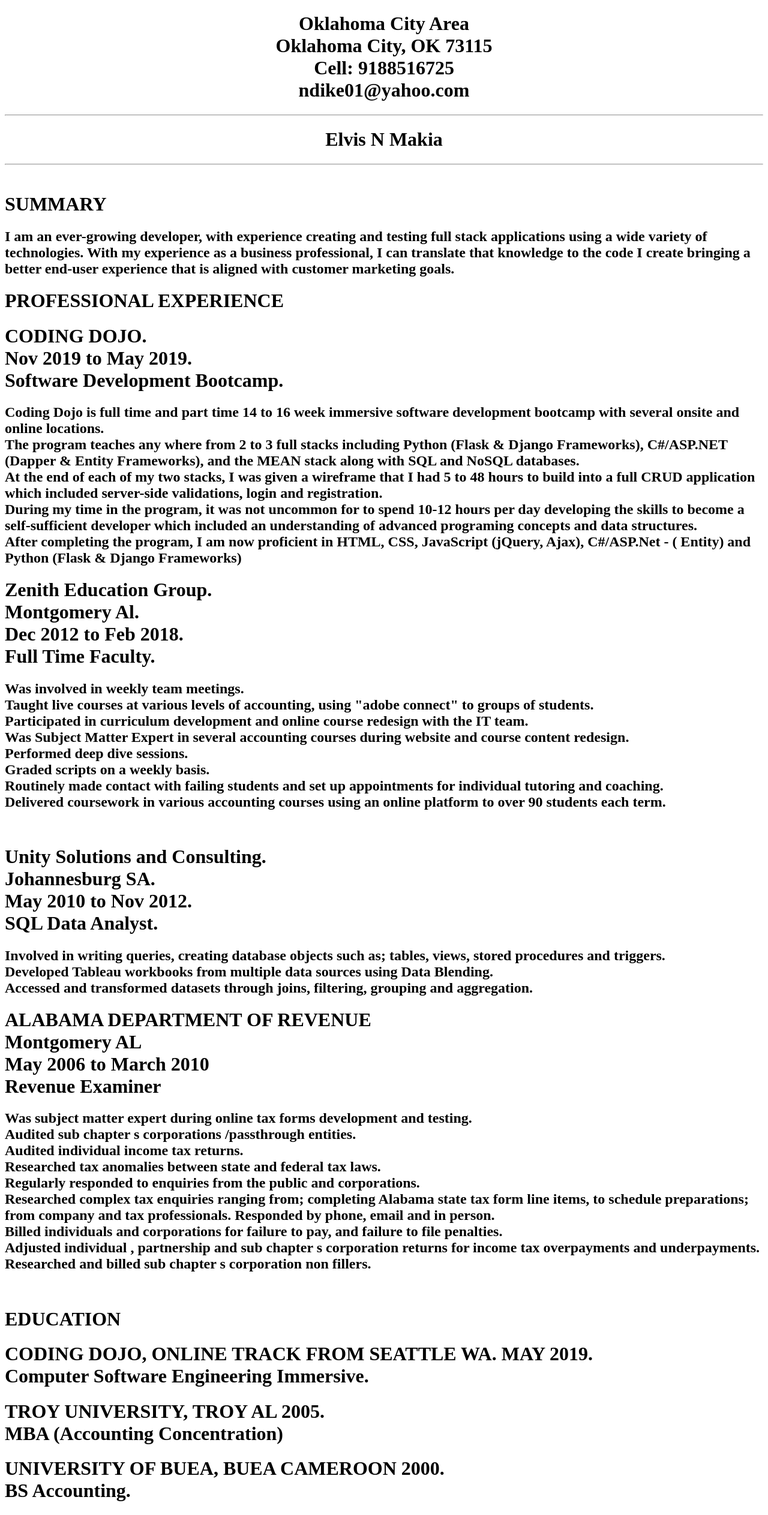
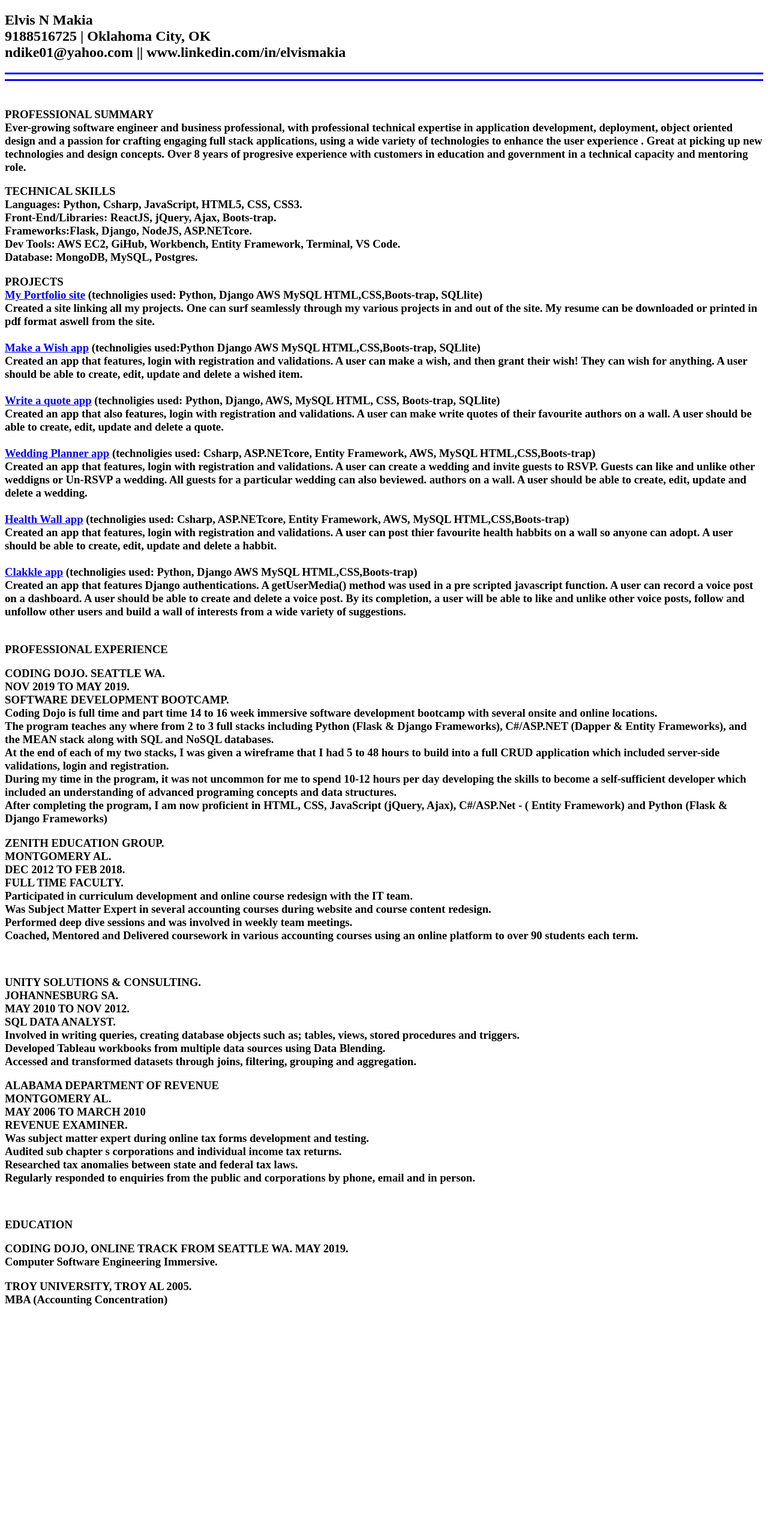
Before and after one commit to elvis-NM/my-portfolio, a Django app: template apps/portfolio/templates/portfolio/resume.html in a window 1280 px wide. Shown: the whole page at 60% size. After the commit the page ends 2177 px from the top, so only its background shows below. Run offline with Django 3.2, Linux system fonts and the light colour scheme; the template is opened without the code that fills it, so the values that code supplies are empty.

Commit message:
initial commit

```diff
--- a/apps/portfolio/templates/portfolio/resume.html
+++ b/apps/portfolio/templates/portfolio/resume.html
@@ -8,104 +8,144 @@
     <title>Document</title>
 
     <style>
-        .address {
-            text-align: center;
-        }
 
-        .Name {
-            text-align: center;
-        }
+
     </style>
 </head>
 
 <body>
     <div class="container">
 
-        <h1 class="address">
-            Oklahoma City Area <br>
-            Oklahoma City, OK 73115<br>
-            Cell: 9188516725<br>
-            ndike01@yahoo.com<br>
 
-        </h1>
-        <hr>
+        <h2><strong>Elvis N Makia</strong> <br>
+            9188516725 | Oklahoma City, OK<br> ndike01@yahoo.com || www.linkedin.com/in/elvismakia
+        </h2>
+        <hr margin-top="0px" size="3px" color="blue" nonshade>
+        <hr margin-top="0px" size="3px" color="blue" nonshade> <br>
 
-        <h1 class="Name"><strong>Elvis N Makia</strong></h1>
+        <h3> <strong>PROFESSIONAL SUMMARY</strong> <br>
+            Ever-growing software engineer and business professional, with professional technical expertise in
+            application development, deployment, object oriented design and a passion for crafting engaging full
+            stack applications, using a wide
+            variety of technologies to enhance the user experience . Great at picking up new technologies and design
+            concepts. Over 8 years of progresive experience with customers in education and government in a
+            technical
+            capacity and mentoring role.
+        </h3>
 
-        <hr>
-        <br>
+        <h3><strong>TECHNICAL SKILLS </strong><br> Languages: Python, Csharp, JavaScript, HTML5, CSS, CSS3.<br>
+            Front-End/Libraries: ReactJS, jQuery, Ajax, Boots-trap.<br>
+            Frameworks:Flask, Django, NodeJS, ASP.NETcore.<br>
+            Dev Tools: AWS EC2, GiHub, Workbench, Entity Framework, Terminal, VS Code.<br>
+            Database: MongoDB, MySQL, Postgres.</h3>
 
-        <h1> <strong>SUMMARY</strong> </h1>
-        <h2>I am an ever-growing developer, with experience creating and testing full stack applications using a wide
-            variety of technologies. With my experience as a business professional, I can translate that knowledge to
-            the code I create bringing a better end-user experience that is aligned with customer marketing goals.
-        </h2>
+        <h3><strong>PROJECTS </strong><br>
+            <a href="http://18.220.137.34">My Portfolio site</a> (technoligies used: Python, Django AWS MySQL
+            HTML,CSS,Boots-trap, SQLlite)<br>
+            Created a site linking all my projects. One can surf seamlessly through my various projects in and out of
+            the
+            site. My resume can be downloaded or printed in pdf format aswell from the site.<br><br>
 
-        <h1> <strong>PROFESSIONAL EXPERIENCE</strong></h1>
+            <a href="http://18.217.90.11">Make a Wish app</a> (technoligies used:Python Django AWS MySQL
+            HTML,CSS,Boots-trap, SQLlite)<br>
+            Created an app that features, login with registration and validations. A user can make a wish, and then
+            grant their wish! They can wish for anything.
+            A user should be able to create, edit, update and delete a wished item.<br><br>
 
-        <h1>CODING DOJO. <br> Nov 2019 to May 2019.<br>Software Development Bootcamp.</h1>
-        <h2>Coding Dojo is full time and part time 14 to 16 week immersive software development bootcamp with several
+            <a href="http://52.14.128.79">Write a quote app</a> (technoligies used: Python, Django, AWS, MySQL
+            HTML, CSS, Boots-trap, SQLlite)<br>
+            Created an app that also features, login with registration and validations. A user can make write quotes of
+            their favourite authors
+            on a wall. A user should be able to create, edit, update and delete a quote.<br><br>
+
+            <a href="http://18.222.165.8">Wedding Planner app</a> (technoligies used: Csharp, ASP.NETcore, Entity
+            Framework,
+            AWS, MySQL
+            HTML,CSS,Boots-trap)<br>
+            Created an app that features, login with registration and validations. A user can create a wedding and
+            invite
+            guests to RSVP. Guests can like and unlike other weddigns or Un-RSVP a wedding. All guests for a particular
+            wedding can also beviewed. authors
+            on a wall. A user should be able to create, edit, update and delete a wedding.<br><br>
+
+            <a href="http://18.220.54.169">Health Wall app</a> (technoligies used: Csharp, ASP.NETcore, Entity
+            Framework,
+            AWS, MySQL
+            HTML,CSS,Boots-trap)<br>
+            Created an app that features, login with registration and validations. A user can post thier favourite
+            health
+            habbits on a wall so anyone can adopt. A user should be able to create, edit, update and delete a
+            habbit.<br><br>
+
+            <a href="http://3.14.136.63">Clakkle app</a> (technoligies used: Python, Django AWS MySQL
+            HTML,CSS,Boots-trap)<br>
+            Created an app that features Django authentications. A getUserMedia() method was used in a pre scripted
+            javascript function. A user can record a voice post on a dashboard. A user
+            should be able to create and delete a
+            voice post. By its completion, a user will be able to like and unlike other voice posts, follow and unfollow
+            other users and build a wall of interests from a wide variety of suggestions. <br><br>
+
+
+
+        </h3>
+
+
+        <h3> <strong>PROFESSIONAL EXPERIENCE</strong></h3>
+
+
+        <h3><strong>CODING DOJO. SEATTLE WA. <br> NOV 2019 TO MAY 2019.<br>SOFTWARE DEVELOPMENT BOOTCAMP.</strong> <br>
+            Coding Dojo is full time and part time 14 to 16 week immersive software development bootcamp with
+            several
             onsite and online locations.<br>The program teaches any where from 2 to 3 full stacks including Python
             (Flask &
             Django Frameworks), C#/ASP.NET (Dapper & Entity Frameworks), and the MEAN stack along with SQL and NoSQL
             databases.<br>
-            At the end of each of my two stacks, I was given a wireframe that I had 5 to 48 hours to build into a full
+            At the end of each of my two stacks, I was given a wireframe that I had 5 to 48 hours to build into a
+            full
             CRUD
             application which included server-side validations, login and registration.<br>
-            During my time in the program, it was not uncommon for to spend 10-12 hours per day developing the skills to
+            During my time in the program, it was not uncommon for me to spend 10-12 hours per day developing the
+            skills to
             become a
             self-sufficient developer which included an understanding of advanced programing concepts and data
             structures.<br>
-            After completing the program, I am now proficient in HTML, CSS, JavaScript (jQuery, Ajax), C#/ASP.Net - (
-            Entity) and Python (Flask & Django Frameworks) </h2>
+            After completing the program, I am now proficient in HTML, CSS, JavaScript (jQuery, Ajax), C#/ASP.Net -
+            (
+            Entity Framework) and Python (Flask & Django Frameworks) </h3>
 
-        <h1>Zenith Education Group. <br>Montgomery Al. <br> Dec 2012 to Feb 2018. <br>Full Time Faculty.</h1>
-        <h2>
-            Was involved in weekly team meetings.<br>
-            Taught live courses at various levels of accounting, using "adobe connect" to groups of students.<br>
+        <h3><strong>ZENITH EDUCATION GROUP. <br>MONTGOMERY AL. <br> DEC 2012 TO FEB 2018. <br>FULL TIME
+                FACULTY.</strong><br>
             Participated in curriculum development and online course redesign with the IT team.<br>
             Was Subject Matter Expert in several accounting courses during website and course content redesign.<br>
             Performed
-            deep dive sessions.<br>
-            Graded scripts on a weekly basis.<br>
-            Routinely made contact with failing students and set up appointments for individual tutoring and
-            coaching.<br>
-            Delivered coursework in various accounting courses using an online platform to over 90 students each
+            deep dive sessions and was involved in weekly team meetings.<br>
+            Coached, Mentored and Delivered coursework in various accounting courses using an online platform to over 90
+            students
+            each
             term.<br>
-        </h2>
+        </h3>
         <br>
 
-        <h1> Unity Solutions and Consulting. <br> Johannesburg SA.<br>May 2010 to Nov 2012. <br>SQL Data Analyst. </h1>
-        <h2>
+        <h3> <strong>UNITY SOLUTIONS & CONSULTING. <br> JOHANNESBURG SA.<br>MAY 2010 TO NOV 2012. <br>SQL DATA
+                ANALYST.</strong><br>
             Involved in writing queries, creating database objects such as; tables, views, stored procedures and
             triggers.<br>
             Developed Tableau workbooks from multiple data sources using Data Blending.<br>
             Accessed and transformed datasets through joins, filtering, grouping and aggregation.<br>
-        </h2>
+        </h3>
 
-        <h1> ALABAMA DEPARTMENT OF REVENUE<br>Montgomery AL<br>May 2006 to March 2010<br>Revenue Examiner </h1>
+        <h3> <strong>ALABAMA DEPARTMENT OF REVENUE<br>MONTGOMERY AL.<br>MAY 2006 TO MARCH 2010<br>REVENUE
+                EXAMINER.</strong><br>
+            Was subject matter expert during online tax forms development and testing.<br>
+            Audited sub chapter s corporations and individual income tax returns.<br>
+            Researched tax anomalies between state and federal tax laws.<br>
+            Regularly responded to enquiries from the public and corporations by phone, email and in person.<br>
+        </h3>
+        <br>
+        <h3><strong>EDUCATION </strong></h3>
+        <h3> CODING DOJO, ONLINE TRACK FROM SEATTLE WA. MAY 2019.<br>Computer Software Engineering Immersive. </h3>
+        <h3> TROY UNIVERSITY, TROY AL 2005.<br>MBA (Accounting Concentration) </h3>
 
-        <h2>
-            Was subject matter expert during online tax forms development and testing.<br>
-            Audited sub chapter s corporations /passthrough entities.<br>
-            Audited individual income tax returns.<br>
-            Researched tax anomalies between state and federal tax laws.<br>
-            Regularly responded to enquiries from the public and corporations.<br>
-            Researched complex tax enquiries ranging from; completing Alabama state tax form line items, to
-            schedule preparations; from company and tax professionals. Responded by phone, email and in person.<br>
-            Billed individuals and corporations for failure to pay, and failure to file penalties.<br>
-            Adjusted individual , partnership and sub chapter s corporation returns for income tax overpayments and
-            underpayments.<br>
-            Researched and billed sub chapter s corporation non fillers.<br>
-        </h2>
-
-        <br>
-
-
-        <h1><strong>EDUCATION </strong></h1>
-        <h1> CODING DOJO, ONLINE TRACK FROM SEATTLE WA. MAY 2019.<br>Computer Software Engineering Immersive. </h1>
-        <h1> TROY UNIVERSITY, TROY AL 2005.<br>MBA (Accounting Concentration) </h1>
-        <h1> UNIVERSITY OF BUEA, BUEA CAMEROON 2000.<br> BS Accounting. </h1>
 
     </div>
 </body>
```
